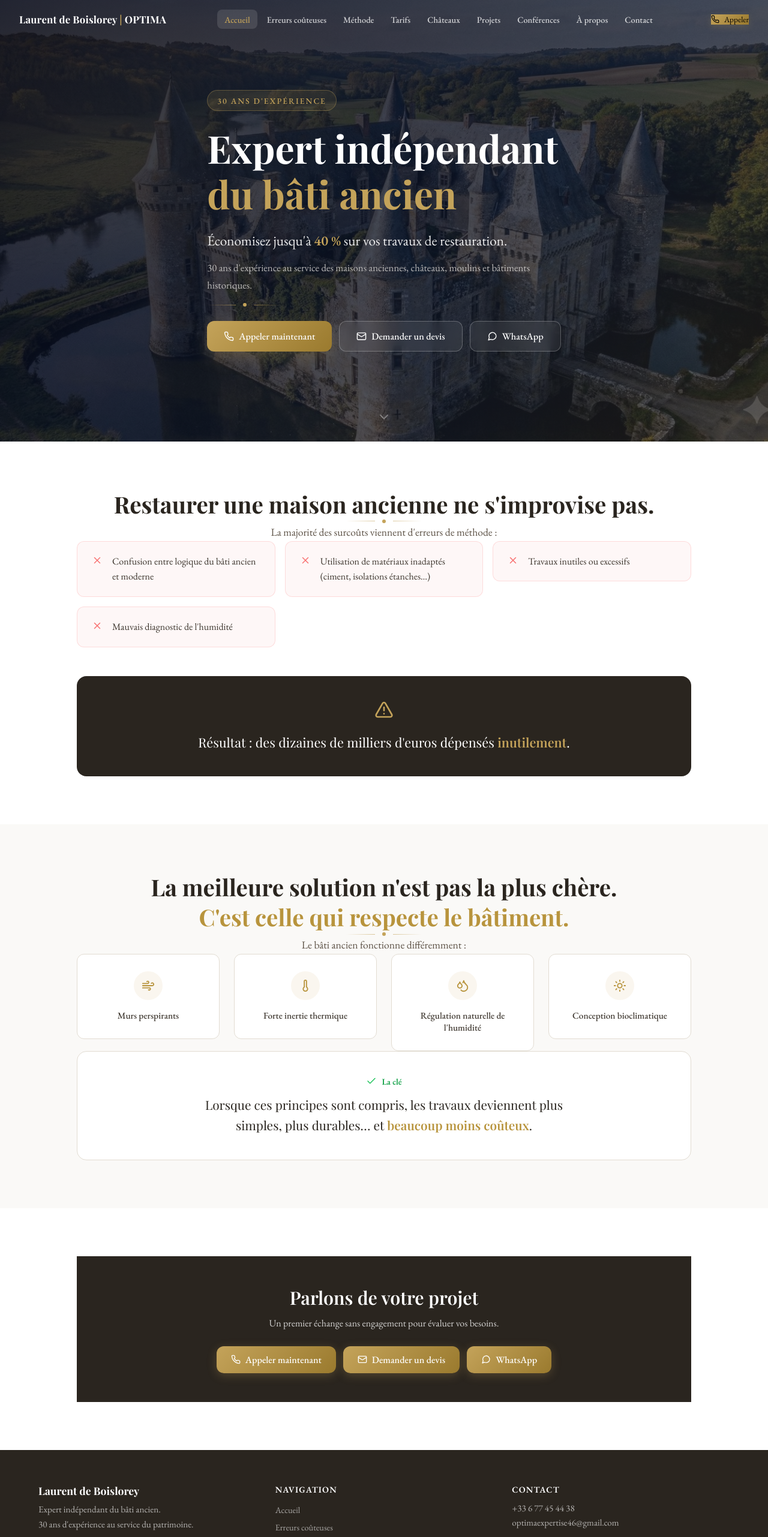
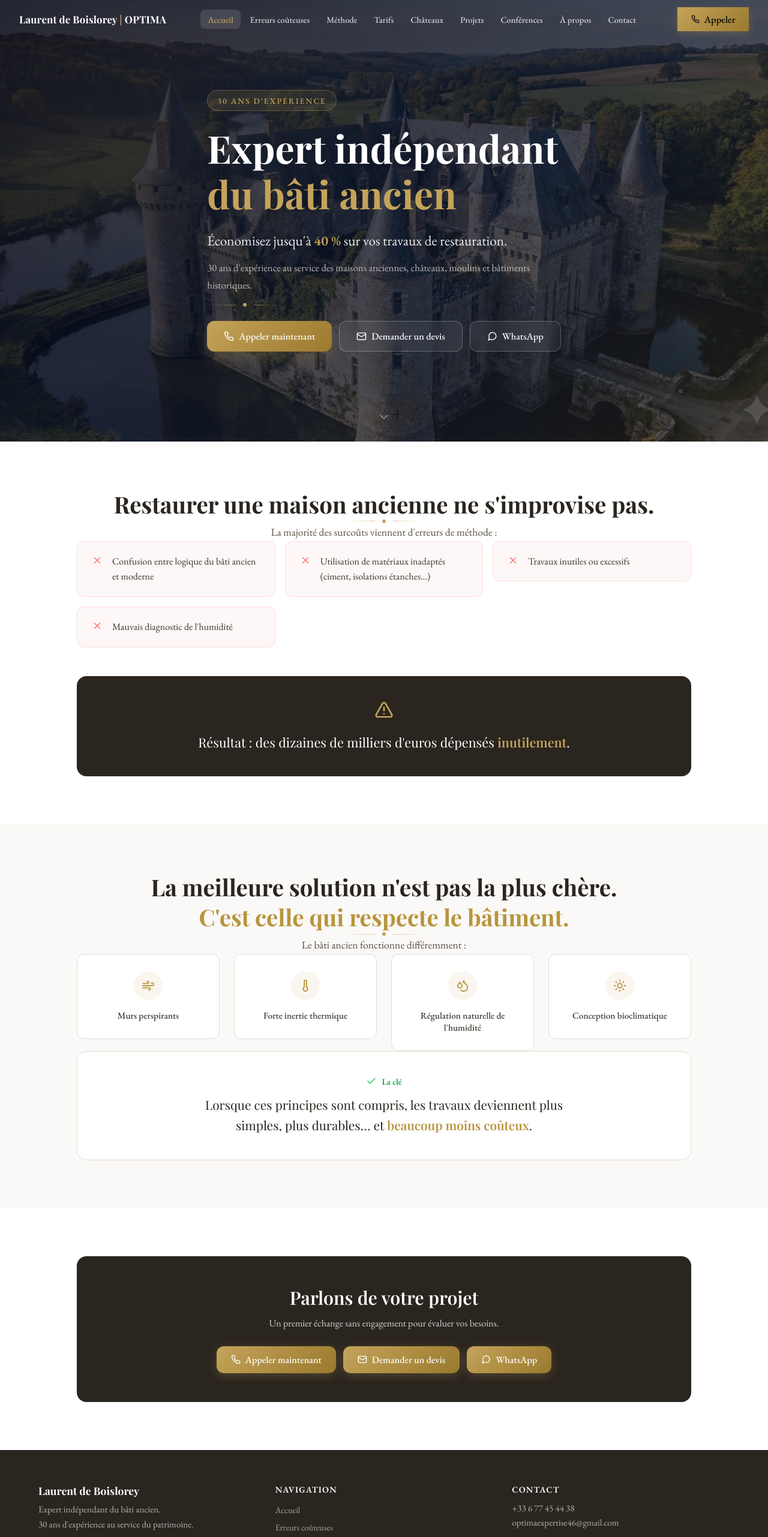
Before and after one commit to Tom-Soa/optima-bati-ancien, a React (Vite) app: page / in a window 1280 px wide. Shown: the top 2562 px of the page at 60% size. Built offline with nearby package versions, Linux system fonts and the light colour scheme; a web font is replaced by a local one.

Commit message:
Update App.jsx

```diff
--- a/src/App.jsx
+++ b/src/App.jsx
@@ -135,6 +135,7 @@ function CTABanner({ variant = "default" }) {
         transform: inView ? "none" : "translateY(20px)",
         transition: "opacity 0.6s ease, transform 0.6s ease",
         padding: "3rem 2rem",
+        borderRadius: "1rem",
       }}
     >
       <h3 style={{ fontFamily: serif, fontSize: "clamp(1.4rem, 2.5vw, 1.9rem)", fontWeight: 600, marginBottom: "0.75rem" }}>
@@ -271,8 +272,8 @@ function Navbar({ currentPage, setPage }) {
         {/* CTA */}
         <button
           onClick={() => window.open("tel:+33677454438")}
-          className="hidden lg:flex items-center gap-2 px-4 py-2 rounded-lg text-sm font-medium text-white transition-all"
-          style={{ background: `linear-gradient(135deg, ${C.gold}, ${C.goldDeep})`, border: "none", cursor: "pointer", fontFamily: body, boxShadow: `0 4px 12px ${C.gold}33` }}
+          className="hidden lg:flex items-center gap-2 rounded-lg text-white transition-all"
+          style={{ background: `linear-gradient(135deg, ${C.gold}, ${C.goldDeep})`, border: "none", cursor: "pointer", fontFamily: body, boxShadow: `0 4px 12px ${C.gold}44`, padding: "0.6rem 1.4rem", fontSize: "1rem", fontWeight: 500, letterSpacing: "0.01em" }}
           onMouseEnter={e => e.currentTarget.style.opacity = "0.9"}
           onMouseLeave={e => e.currentTarget.style.opacity = "1"}
         >
```
